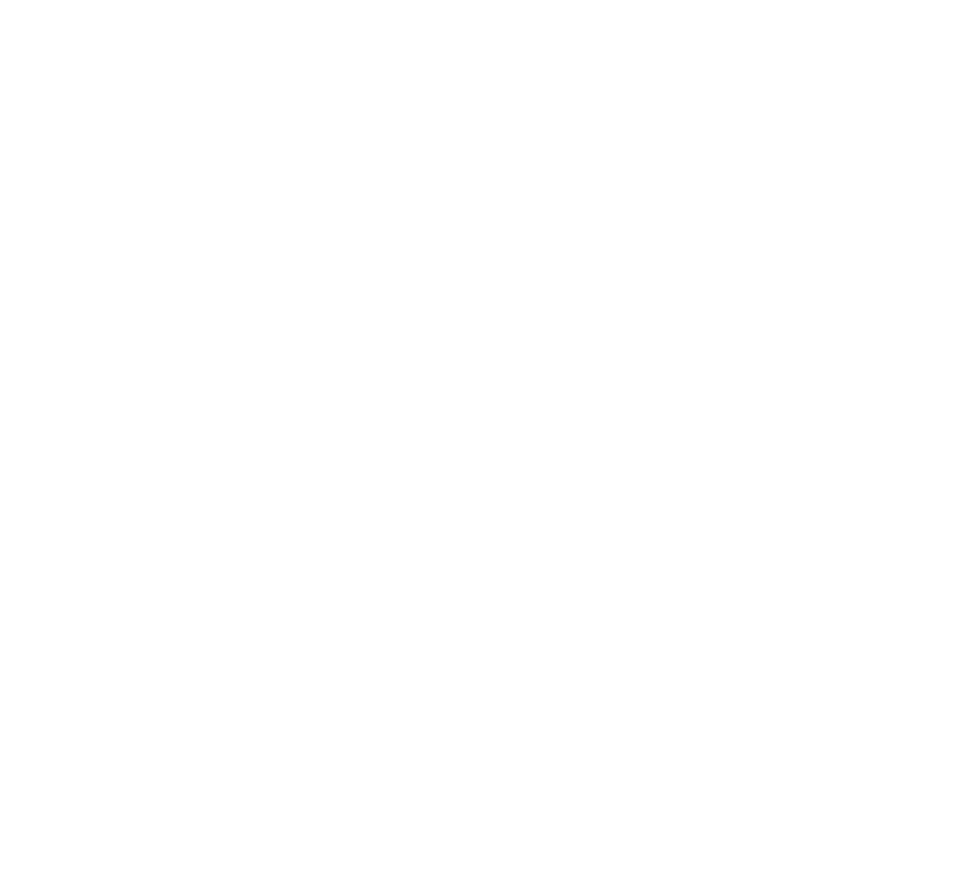
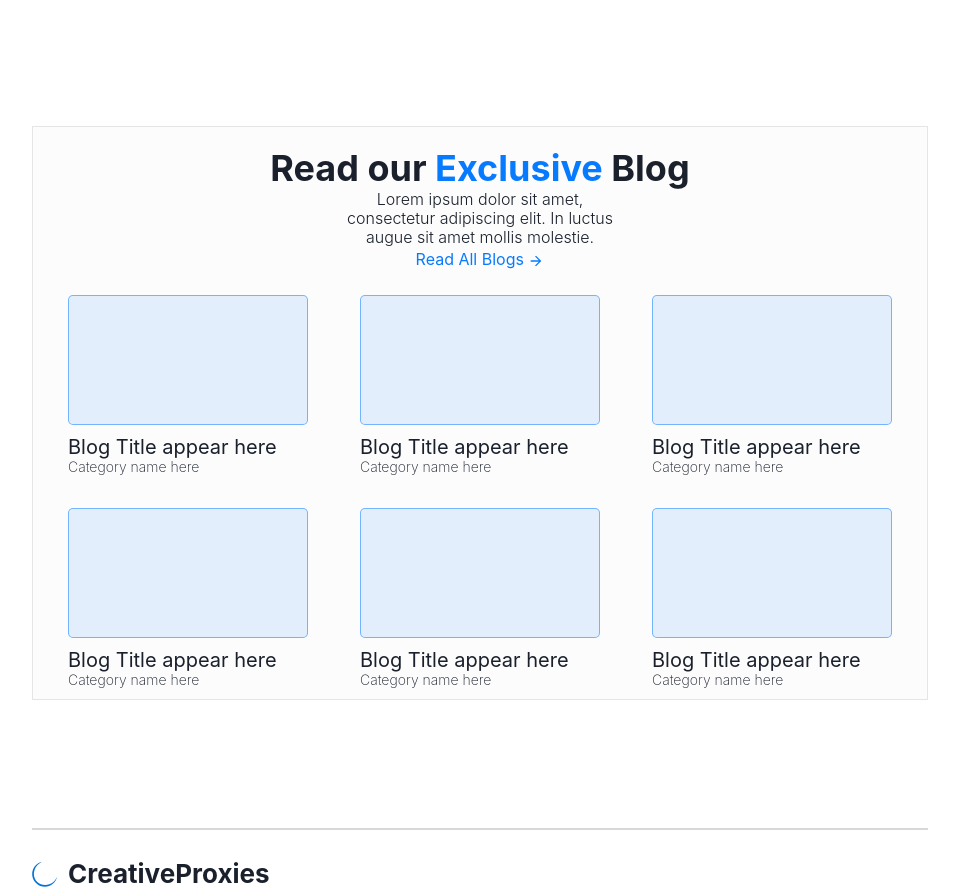
Before and after one commit to Aditya-Raj-Dev/FlameCloud, a React (Create React App) app in the folder project/: page / in a window 1280 px wide. Shown: the part 2426-3319 px from the top of the page, without its empty margins (160-1119 px from the left). Before the commit the page ends 2424 px from the top, so only its background shows below. Built offline with nearby package versions, Linux system fonts and the light colour scheme.

Commit message:
box footer done

```diff
--- a/project/src/Pages/Home.jsx
+++ b/project/src/Pages/Home.jsx
@@ -1,6 +1,8 @@
 import React from 'react'
 import Deliver from '../components/Deliver'
+import Exclusive from '../components/Exclusive'
 import Feedback from '../components/Feedback'
+import Footer from '../components/Footer'
 import GetStarted from '../components/GetStarted'
 import Navbar from '../components/Navbar'
 import Proxyproviders from '../components/Proxyproviders'
@@ -13,6 +15,8 @@ const Home = () => {
         <Proxyproviders/>
         <Deliver/>
         <Feedback/>
+        <Exclusive/>
+        <Footer/>
     </div>
   )
 }
--- a/project/src/components/Exclusive.jsx
+++ b/project/src/components/Exclusive.jsx
@@ -1,8 +1,48 @@
+import { Box ,Grid,Heading, textDecoration} from '@chakra-ui/react'
 import React from 'react'
+import { ArrowForwardIcon } from "@chakra-ui/icons";
+const Exclusive = () => {
+    let d=[1,2,3,4,5,6]
+  return (
 
-const Exclusive = () => {
-  return (
-    <div>Exclusive</div>
+    <Box
+
+    bg="rgba(30, 30, 30, 0.01)"
+    width={["90%","90%","80%","70%"]}
+    m="auto"
+    mt="8rem"
+     border="1px solid rgba(30, 30, 30, 0.1)"
+     p={["5px","20px 25px 10px 25px"]}
+     >
+<Heading as='h2' size={["md","lg",'xl']}>
+Read our <span style={{color:"rgba(7, 123, 255, 1)"}}>Exclusive </span> Blog
+        </Heading>
+        <Heading as='h6' size={["xs","xs",'sm']} fontWeight="300" width={["80%","80%","60%","35%"]} margin="auto">
+        Lorem ipsum dolor sit amet, consectetur adipiscing elit. In luctus augue sit amet mollis molestie.
+  </Heading>
+    <p style={{color:"rgba(7, 123, 255, 1)",cursor:"pointer"}}>Read All Blogs < ArrowForwardIcon/> </p>
+      <br />
+       <Grid
+       placeItems="center"
+       textAlign="left"
+       gap="2rem"
+       templateColumns={["repeat(2,1fr)","repeat(2,1fr)","repeat(2,1fr)","repeat(3,1fr)",]}>
+{
+    d.map((item)=>(
+        <Box>
+           <Box bg="rgba(7, 123, 255, 0.1)" borderRadius="5px"
+            border="1px solid rgba(7, 123, 255, 0.5)"
+           mb="10px" height={["65px","80px","100px","130px"]} width={["130px","150px","200px","240px"]}></Box>
+           <Heading as='h6' size={["xs","sm","sm","md"]} fontWeight="400">
+           Blog Title appear here
+  </Heading>
+  <Heading as='h6' size={["xs"]} fontWeight="200">Category name here</Heading>
+                   </Box>
+    ))
+}
+       </Grid>
+    </Box>
+
   )
 }
 
--- a/project/src/components/Feedback.jsx
+++ b/project/src/components/Feedback.jsx
@@ -6,7 +6,7 @@ const Feedback = () => {
     let data=[1,2,3]
     let star=[1,2,3,4,5]
   return (
-    <Box width="80%" margin="auto" mt="5rem">
+    <Box width="70%" margin="auto" mt="5rem">
        <Heading as='h2' size='xl'>
        Customers <span style={{color:"rgba(22, 209, 19, 1)"}}>Love</span> our Proxies
         </Heading>
@@ -26,7 +26,7 @@ const Feedback = () => {
                <Flex mb="10px">{star.map((item)=>(
                 <img src={Starg} alt="" />
                )) }</Flex>
-               <p>“Integer facilisis metus magna, non eleifend est ultricies sit amet. Aliquam vehicula, orci non hendrerit pretium, nibh ante auctor velit, quis convallis tor et tellus.”</p>
+               <p>“Integer facilisis metus magna, non eleifend est ultricies sit amet. Aliquam vehicula, orci non hendrerit pretium.”</p>
            <Flex gap="20px" mt="10px" alignItems="center">
             <img src={Elipse} alt="" style={{width:"30px",height:"30px"}}/>
             <Box>
--- /dev/null
+++ b/project/src/components/Footer.jsx
@@ -0,0 +1,51 @@
+import { Box ,Flex,Text} from '@chakra-ui/react'
+import React from 'react'
+
+const Footer = () => {
+  return (
+    <Box
+    width="70%"
+    m="auto"
+    mt='8rem'
+    >
+    <div
+        style={{
+          marginBottom: "10px",
+          backgroundColor: "#D9D8D6",
+          height: "2px",
+          width: "100%",
+          margin:"auto"
+        }}
+      ></div>
+      <br />
+      <Box>
+        <Flex>
+            <Flex alignItems="center">
+                <svg
+                    width="26"
+                    height="26"
+                    viewBox="0 0 26 26"
+                    fill="none"
+                    xmlns="http://www.w3.org/2000/svg"
+                >
+                    <path
+                    d="M25.2377 15.5195C24.086 21.316 18.9628 25.7 12.8297 25.7C5.85221 25.7 0.177856 20.0254 0.177856 13.0482C0.177856 6.94912 4.43222 1.80574 10.36 0.637207C9.11129 1.14046 5.82152 2.66242 3.74219 6.25777C1.79882 9.61354 0.725986 15.0985 3.89036 19.433C7.05803 23.7709 12.8436 24.7341 17.2461 23.3168C22.8512 21.5137 24.9569 16.2561 25.2377 15.5199V15.5195Z"
+                    fill="#0074D9"
+                    />
+                </svg>
+
+                <Text
+                    ml="10px"
+                    fontWeight="bold"
+                    fontSize={["20px", "20px", "20px", "26px"]}
+                >
+                    CreativeProxies
+                </Text>
+                </Flex>
+        </Flex>
+      </Box>
+    </Box>
+  )
+}
+
+export default Footer
```
